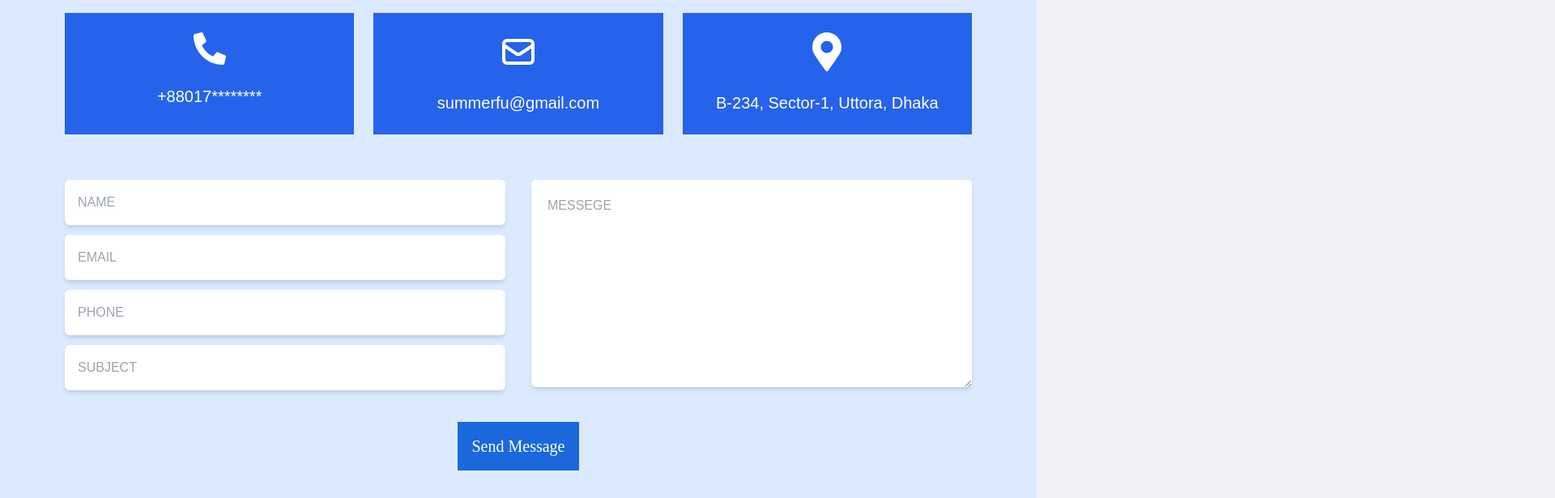
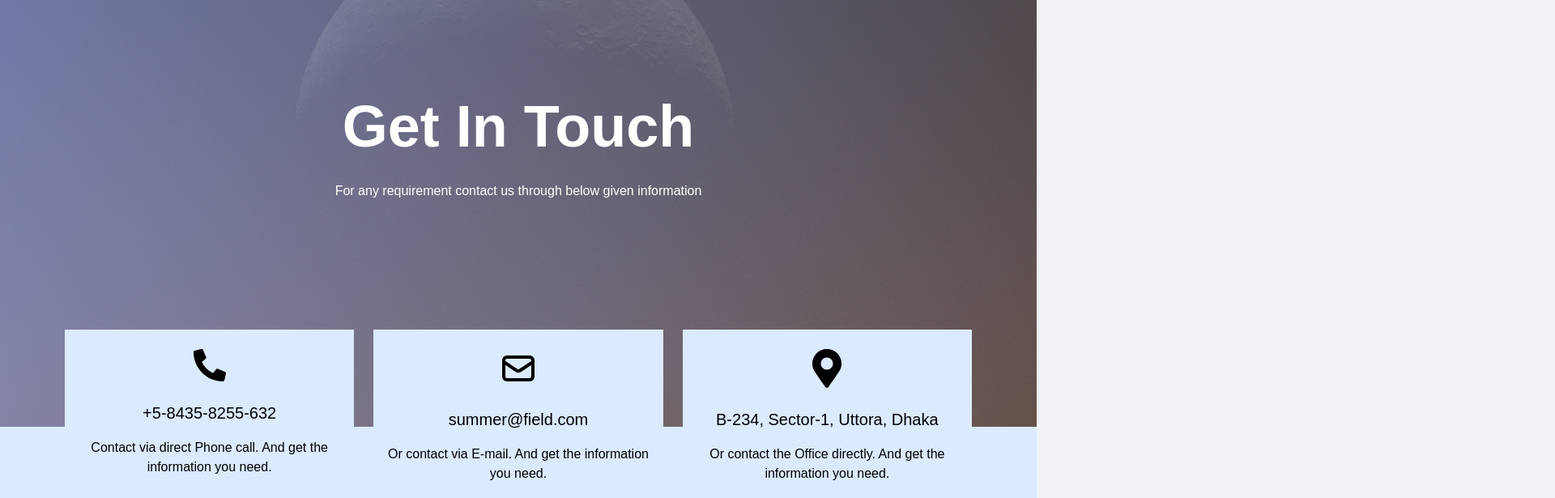
Before and after one commit to Junaed-Uddin/university, a Next.js app: page /contact-us in a window 1280 px wide. Shown: the part 281-896 px from the top of the page at 81% size, 1920 px wide, since content can reach past the window. Built offline with nearby package versions, Linux system fonts and the light colour scheme.

Commit message:
update contact page

```diff
--- a/components/Home/Contact/index.jsx
+++ b/components/Home/Contact/index.jsx
@@ -2,6 +2,7 @@ import { FaMapMarkerAlt, FaPhoneAlt } from "react-icons/fa";
 import { HiLocationMarker, HiOutlineMail } from "react-icons/hi";
 import styles from "../../../styles/alumni.module.css";
 import { motion } from "framer-motion";
+import { Swiper, SwiperSlide } from "swiper/react";
 
 const Contact = () => {
 
@@ -20,35 +21,56 @@ const Contact = () => {
     //     console.log(info);
     // }
     return (
-        <section className='bg-blue-100 p-12 md:p-20'>
+        <div className="bg-blue-100 pb-12 m-0">
+            <Swiper slidesPerView={1} className="w-full h-full" effect="fade">
+                <SwiperSlide className="relative w-full min-h-[calc(100vh-113px)] -z-10 h-full bg-gradient-to-r from-blue-900/50 to-black/50 !flex text-white flex-col justify-center  p-6">
+                <img
+                    src="/assets/images/contact/getIntouch.png"
+                    alt="contact"
+                    className="absolute w-full h-full object-cover top-0 left-0 -z-[2]"
+                />
+                <div className="absolute w-full h-full top-0 left-0 bg-gradient-to-r from-blue-900/50 to-black/50 -z-[1]" />
+                <h1 className="text-4xl xl:text-7xl text-center xl:px-16 font-black">
+                    Get In Touch
+                </h1>
+                <p className="text-center mt-8">For any requirement contact us through below given information</p>
+                </SwiperSlide>
+
+                <SwiperSlide className="relative w-full min-h-[calc(100vh-113px)] -z-10 h-full bg-gradient-to-r from-blue-900/50 to-black/50 !flex text-white flex-col justify-center  p-6">
+                <img
+                    src="/assets/images/contact/getIntouch.png"
+                    alt="contact"
+                    className="absolute w-full h-full object-cover top-0 left-0 -z-[2]"
+                />
+                <div className="absolute w-full h-full top-0 left-0 bg-gradient-to-r from-blue-900/50 to-black/50 -z-[1]" />
+                <h1 className="text-6xl mb-8 font-black">180 Majors & Minors</h1>
+                <p className="text-center mt-8">For any requirement contact us through below given information</p>
+                </SwiperSlide>
+            </Swiper>
+            <section>
                 <div className='text-center'>
-                <h2
-                    className={`text-4xl text-txt-primary text-center font-display font-bold relative`}
-                    >
-                    Contact Us
-                    <span className={`${styles.textUnderline}`}></span>
-                </h2>
-                <motion.div
-                initial={{ x: '100vw'}}
-                animate={{x: 0}}
-                transition={{type: 'spring', delay: 0.5}}
-                className="grid grid-cols-1 md:grid-cols-2 lg:grid-cols-3 gap-6 text-white mt-14">
-                    <div className="bg-blue-600 py-6 hover:scale-105 duration-1000 hover:mt-[-10px]">
+                        <div className="relative mx-6 xl:mx-auto -translate-y-[120px] z-10 rounded-lg grid sm:grid-cols-2 xl:grid-cols-3 px-12 md:px-20 gap-6 ">
+                            <div className="bg-blue-100 top:shadow-lg  py-6">
                                 <FaPhoneAlt className="w-12 h-10 mx-auto" />
-                        <p className="text-[20px] mt-6">+88017********</p>
+                                <p className="text-[20px] mt-6">+5-8435-8255-632</p>
+                                <p className="p-4">Contact via direct Phone call. And get the information you need.</p>
                             </div>
-                    <div className="bg-blue-600 py-6 hover:scale-105 duration-1000 hover:mt-[-10px] ">
+                            <div className="bg-blue-100 top:shadow-lg py-6">
                                 <HiOutlineMail className="w-12 h-12 mx-auto" />
-                        <p className="text-[20px] mt-6">summerfu@gmail.com</p>
+                                <p className="text-[20px] mt-6">summer@field.com</p>
+                                <p className="p-4">Or contact via E-mail. And get the information you need.</p>
                             </div>
-                    <div className="bg-blue-600 py-6 hover:scale-105 duration-1000 hover:mt-[-10px]">
+                            <div className="bg-blue-100 top:shadow-lg py-6">
                             <FaMapMarkerAlt className="w-12 h-12 mx-auto" />
                                 <p className="text-[20px] mt-6">B-234, Sector-1, Uttora, Dhaka</p>
+                                <p className="p-4">Or contact the Office directly. And get the information you need.</p>
                             </div>
-                </motion.div>
                         </div>
+                    </div>
+            </section>
+            <section className='px-12 md:px-20 relative mt-[-50px]'>
                 {/* form section  */}
-            <div className="mt-14">
+                <div className="">
                     <div className='md:flex gap-8'>
                         <div className='md:w-1/2 mx-auto'>
                             <input type="text" name="name" id="" placeholder='NAME' className='w-full shadow-md border-none outline-none rounded-md p-4 mb-3' required />
@@ -67,6 +89,7 @@ const Contact = () => {
                     </div>
                 </div>
             </section>
+        </div>
     );
 };
 
```
Also changed, not shown: public/assets/images/contact/getIntouch.png (added), public/assets/images/contact/map23.jpg (deleted). Lines whose indentation alone changed are shown as unchanged.
